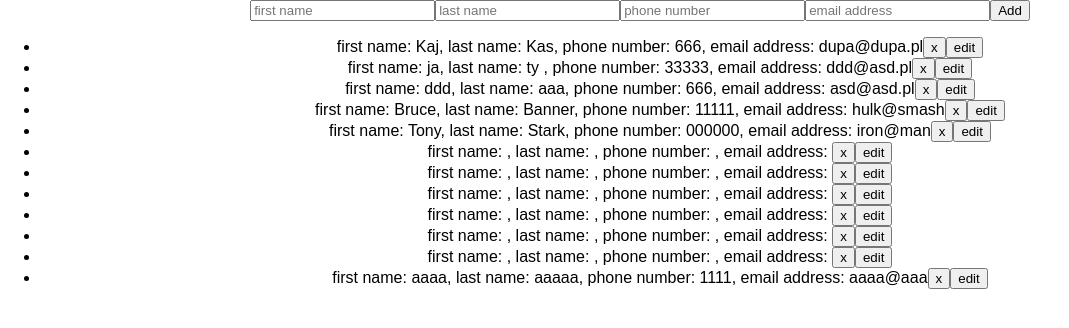
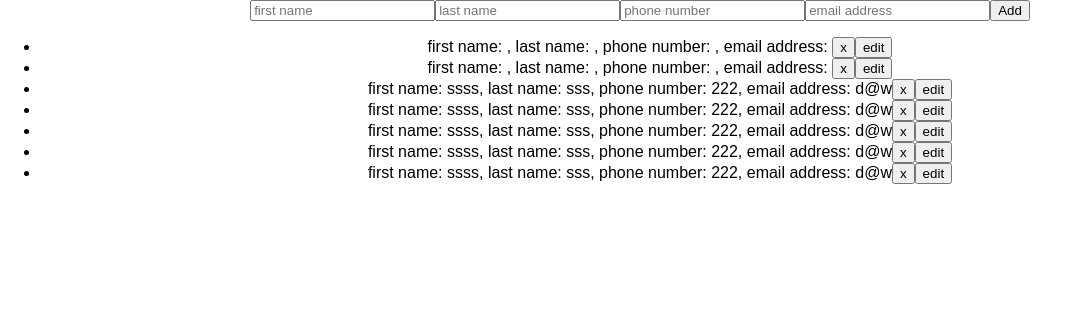
Before and after one commit to KajKas/contacts-app_react, a React (Create React App) app: page / in a window 1280 px wide. Shown: the top 328 px of the page, without its empty margins (0-1069 px from the left). Built offline with nearby package versions, Linux system fonts and the light colour scheme; data requests are answered from the project's data file.

Commit message:
deleting contacts works

```diff
--- a/db.json
+++ b/db.json
@@ -1,64 +1,53 @@
 {
   "contacts": [
     {
-      "firstName": "Kaj",
-      "lastName": "Kas",
-      "phoneNumber": "666",
-      "email": "dupa@dupa.pl",
+      "firstName": "",
+      "lastName": "",
+      "phoneNumber": "",
+      "email": "",
       "id": 1
     },
     {
-      "firstName": "ja",
-      "lastName": "ty ",
-      "phoneNumber": "33333",
-      "email": "ddd@asd.pl",
+      "firstName": "",
+      "lastName": "",
+      "phoneNumber": "",
+      "email": "",
       "id": 2
     },
     {
-      "firstName": "ddd",
-      "lastName": "aaa",
-      "phoneNumber": "666",
-      "email": "asd@asd.pl",
+      "firstName": "ssss",
+      "lastName": "sss",
+      "phoneNumber": "222",
+      "email": "d@w",
       "id": 3
     },
     {
-      "firstName": "Bruce",
-      "lastName": "Banner",
-      "phoneNumber": "11111",
-      "email": "hulk@smash",
+      "firstName": "ssss",
+      "lastName": "sss",
+      "phoneNumber": "222",
+      "email": "d@w",
       "id": 4
     },
     {
-      "firstName": "Tony",
-      "lastName": "Stark",
-      "phoneNumber": "000000",
-      "email": "iron@man",
+      "firstName": "ssss",
+      "lastName": "sss",
+      "phoneNumber": "222",
+      "email": "d@w",
       "id": 5
     },
     {
+      "firstName": "ssss",
+      "lastName": "sss",
+      "phoneNumber": "222",
+      "email": "d@w",
       "id": 6
     },
     {
+      "firstName": "ssss",
+      "lastName": "sss",
+      "phoneNumber": "222",
+      "email": "d@w",
       "id": 7
-    },
-    {
-      "id": 8
-    },
-    {
-      "id": 9
-    },
-    {
-      "id": 10
-    },
-    {
-      "id": 11
-    },
-    {
-      "firstName": "aaaa",
-      "lastName": "aaaaa",
-      "phoneNumber": "1111",
-      "email": "aaaa@aaa",
-      "id": 12
     }
   ]
 }
--- a/src/App.js
+++ b/src/App.js
@@ -38,9 +38,7 @@ class App extends Component {
         headers:{
           'Content-Type': 'application/json'
         }
-      }).then(function () {
-        sync()
-    })
+      }).then(sync)
   }
 
   handleSubmit = event => {
@@ -52,6 +50,19 @@ class App extends Component {
       this.state.email
     )
   }
+
+  handleDelete = (contactId) => {
+    const sync = () => this.getContacts()
+    fetch(
+      'http://localhost:3004/contacts/' + contactId, {
+        method: 'DELETE',
+        headers: {
+          'Content-Type': 'application/json'
+        }
+      }
+    ).then(sync)
+  }
+
 
   render() {
     return (
@@ -67,12 +78,12 @@ class App extends Component {
           {
             this.state.contacts.map(
               contact => (
-                <li>
+                <li key={contact.id}>
                   first name: {contact.firstName},
                   last name: {contact.lastName},
                   phone number: {contact.phoneNumber},
                   email address: {contact.email}
-                  <button>x</button>
+                  <button onClick={() => this.handleDelete(contact.id)}>x</button>
                   <button>edit</button>
                 </li>
               )
```
